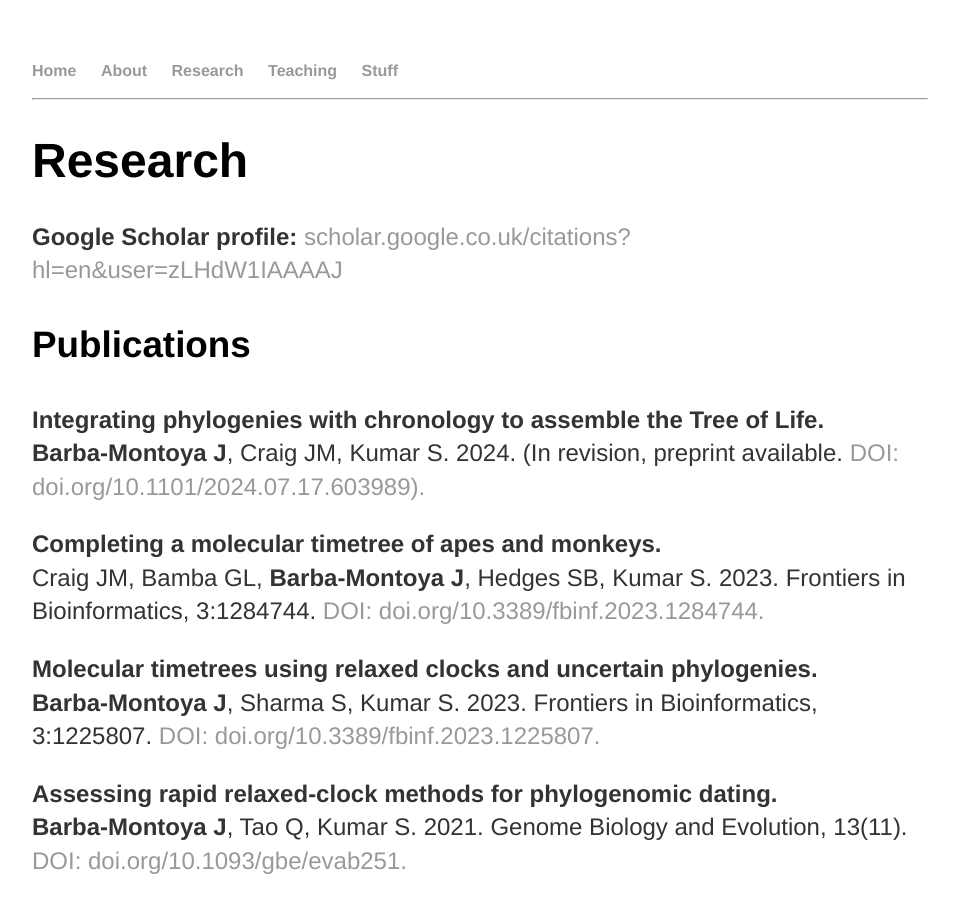
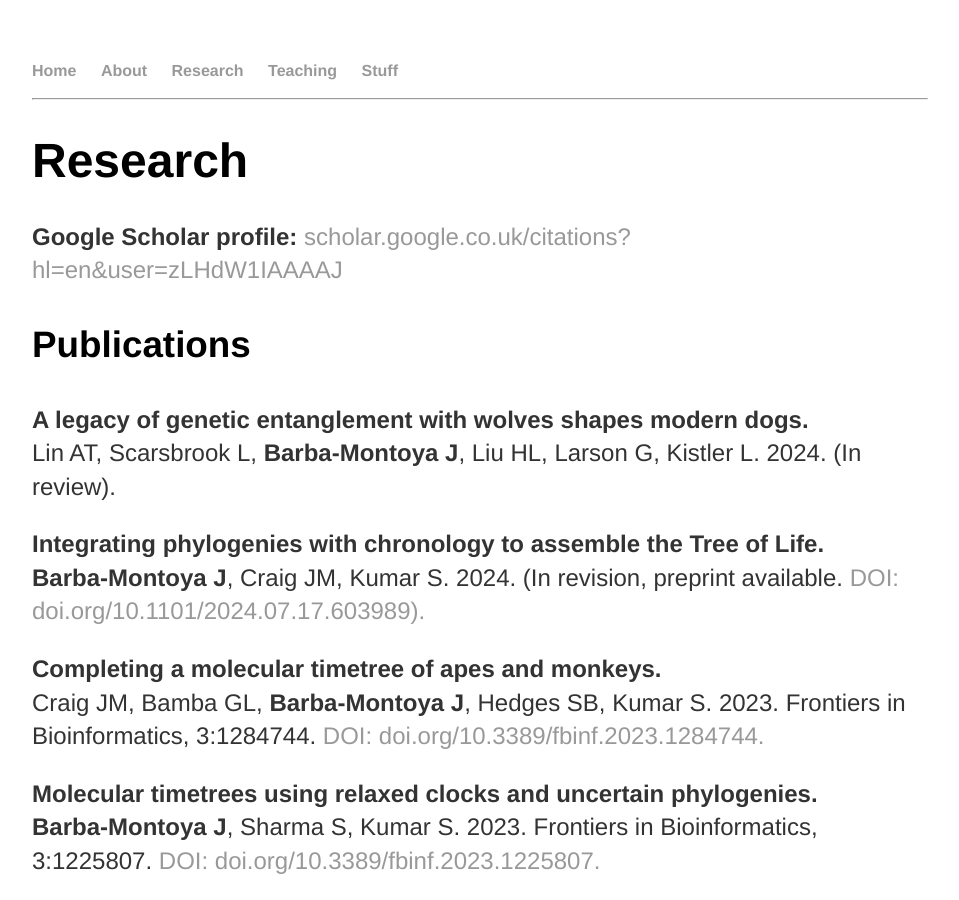
Before and after one commit to josebarbamontoya/josebarbamontoya.github.io, a Jekyll site: the page built from research/index.html, in a window 1280 px wide and 900 px high. Shown: the whole window, without its empty margins (160-1119 px from the left). Built offline with Jekyll 4.4.1, drawn with Linux system fonts in a browser that asks for light colours.

Commit message:
Update index.html

```diff
--- a/research/index.html
+++ b/research/index.html
@@ -7,6 +7,9 @@ title: Jose Barba-Montoya
 					<h1>Research</h1>
 					<p><b>Google Scholar profile:</b><a href="https://scholar.google.co.uk/citations?hl=en&user=zLHdW1IAAAAJ"> scholar.google.co.uk/citations?hl=en&user=zLHdW1IAAAAJ</a></p>
 					<h3>Publications</h3>
+
+<p><b>A legacy of genetic entanglement with wolves shapes modern dogs.</b><br>
+Lin AT, Scarsbrook L, <b>Barba-Montoya J</b>, Liu HL, Larson G, Kistler L. 2024. (In review).</a>
 
 <p><b>Integrating phylogenies with chronology to assemble the Tree of Life.</b><br>
 <b>Barba-Montoya J</b>, Craig JM, Kumar S. 2024. (In revision, preprint available. <a href="https://www.biorxiv.org/content/10.1101/2024.07.17.603989v1">DOI: doi.org/10.1101/2024.07.17.603989).</a>
```
